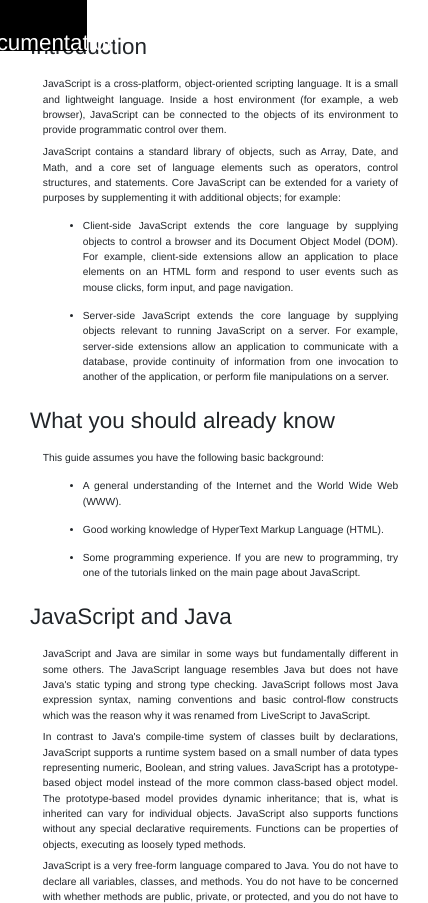
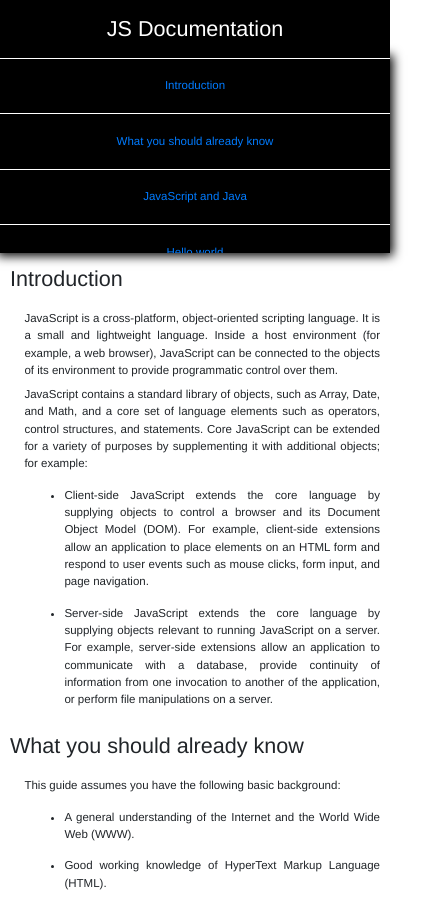
Before and after one commit to guro1992/FCC-technical-documentation-page, a website: page index.html in a window 390 px wide. Shown: the top 903 px of the page, 428 px wide, since content can reach past the window. Drawn offline with Linux system fonts and the light colour scheme.

Commit message:
project finished

```diff
--- a/assets/scss/abstracts/_mixins.scss
+++ b/assets/scss/abstracts/_mixins.scss
@@ -28,6 +28,10 @@
         @media screen and (min-width: $sm) {
             @content;
         }
+    } @else if $break == 'medium' {
+        @media screen and (min-width: $md) {
+            @content;
+        }
     } @else if $break == 'large' {
         @media screen and (min-width: $lg) {
             @content;
--- a/assets/scss/abstracts/_variables.scss
+++ b/assets/scss/abstracts/_variables.scss
@@ -3,6 +3,6 @@ $path-font: '../fonts';
 
 // breakpoints
 $sm: 576px;
-$md: 768px;
+$md: 825px;
 $lg: 992px;
 $xlg: 1200px;
--- a/assets/scss/base/_base.scss
+++ b/assets/scss/base/_base.scss
@@ -1,14 +1,11 @@
 html {
     @include mq('xsmall'){
-        font-size: 40%;
+        font-size: 45%;
     }
     @include mq('small') {
-        font-size: 45%;
+        font-size: 55%;
     }
     @include mq('medium') {
-        font-size: 55%;
-    }
-    @include mq('large') {
         font-size: 62.5%;
     }
 }
--- a/assets/scss/layouts/_main-doc.scss
+++ b/assets/scss/layouts/_main-doc.scss
@@ -1,11 +1,15 @@
 #main-doc {
-    grid-area: 1/2/1/3;
-    padding: 30px;
+    margin-top: 30vh;
+    padding: 10px;
     text-align: justify;
+    @include mq('medium') {
+        grid-area: 1/2/1/3;
+        margin-top: 0;
+    }
 }
 
 header {
-    font-size: 3.5rem;
+    font-size: 3rem;
 }
 
 #main-doc article {
--- a/assets/scss/layouts/_navbar.scss
+++ b/assets/scss/layouts/_navbar.scss
@@ -1,14 +1,21 @@
 .wrapper {
-    display: grid;
-    grid-template-columns: 2fr 7fr;
+    @include mq('medium') {
+        display: grid;
+        grid-template-columns: 2fr 7fr;
+    }
 }
 
+.container-in-nav {
+    grid-area: 1/1/1/2;
+}
 #navbar {
-    grid-area: 1/1/1/2;
-    position: relative;
+    position: fixed;
+    top: 8rem;
+    right: 0;
+    bottom: 0;
+    left: 0;
     background-color: #000;
-    height: 100vh;
-    overflow: scroll;
+    width: calc(100%/9 *2);
 }
 
 #navbar header {
@@ -23,15 +30,47 @@
     align-items: center;
     color: #fff;
     z-index: 1000;
+    text-align: center;
+    @include mq('medium') {
+        font-size: 2.5rem;
+    }
+    @include mq('large') {
+        font-size: 3rem;
+    }
+}
+
+#navbar ul {
+    position: absolute;
+    top: 0;
+    right: 0;
+    bottom: 0;
+    left: 0;
+    margin-bottom: 0;
+    padding: 0;
+    overflow: scroll;
+    overflow-x: hidden;
 }
 
 #navbar ul li {
     list-style-type: none;
-    padding: 10px;
+    padding: 15px;
     border-top: 1px solid #fff;
 }
 
-#navbar ul {
-    padding: 0;
-    margin-top: 8rem;
+@media screen and (max-width: 824px) {
+    .wrapper {
+        grid-template-columns: 1fr;
+    }
+
+    #navbar {
+        bottom: 70%;
+        width: 100%;
+        text-align: center;
+        // padding-bottom: 10px;
+        box-shadow: 0 0 10px 3px rgba(0, 0, 0, 1);
+    }
+
+    #navbar header {
+        width: 100%;
+    }
 }
--- a/index.html
+++ b/index.html
@@ -19,23 +19,25 @@
 <body>
     <div class="wrapper">
         <nav id="navbar">
+            <div class="container-in-nav">
             <header>JS Documentation</header>
             <ul>
-                <li><a href="" class="nav-link">Introduction</a></li>
-                <li><a href="" class="nav-link">What you should already know</a></li>
-                <li><a href="" class="nav-link">JavaScript and Java</a></li>
-                <li><a href="" class="nav-link">Hello world</a></li>
-                <li><a href="" class="nav-link">Variables</a></li>
-                <li><a href="" class="nav-link">Declaring variables</a></li>
-                <li><a href="" class="nav-link">Variable scope</a></li>
-                <li><a href="" class="nav-link">Global variables</a></li>
-                <li><a href="" class="nav-link">Constants</a></li>
-                <li><a href="" class="nav-link">Data types</a></li>
-                <li><a href="" class="nav-link">if...else statement</a></li>
-                <li><a href="" class="nav-link">while statement</a></li>
-                <li><a href="" class="nav-link">Function declarations</a></li>
-                <li><a href="" class="nav-link">Reference</a></li>
+                <li><a href="#Introduction" class="nav-link">Introduction</a></li>
+                <li><a href="#What-you-should-already-know" class="nav-link">What you should already know</a></li>
+                <li><a href="#JavaScript-and-Java" class="nav-link">JavaScript and Java</a></li>
+                <li><a href="#Hello-world" class="nav-link">Hello world</a></li>
+                <li><a href="#Variables" class="nav-link">Variables</a></li>
+                <li><a href="#Declaring-variables" class="nav-link">Declaring variables</a></li>
+                <li><a href="#Variable-scope" class="nav-link">Variable scope</a></li>
+                <li><a href="#Global-variables" class="nav-link">Global variables</a></li>
+                <li><a href="#Constants" class="nav-link">Constants</a></li>
+                <li><a href="#Data-types" class="nav-link">Data types</a></li>
+                <li><a href="#if-else-statement" class="nav-link">if...else statement</a></li>
+                <li><a href="#while-statement" class="nav-link">while statement</a></li>
+                <li><a href="#Function-declarations" class="nav-link">Function declarations</a></li>
+                <li><a href="#Reference" class="nav-link">Reference</a></li>
             </ul>
+            </div>
         </nav>
 
         <main id="main-doc">
@@ -62,7 +64,7 @@
                     </ul>
                 </article>
             </section>
-            <section class="main-section" id="What you should already know">
+            <section class="main-section" id="What-you-should-already-know">
                 <header>What you should already know</header>
                 <article>
                     <p>This guide assumes you have the following basic background:
@@ -80,7 +82,7 @@
                     </ul>
                 </article>
             </section>
-            <section class="main-section" id="JavaScript and Java">
+            <section class="main-section" id="JavaScript-and-Java">
                 <header>JavaScript and Java</header>
                 <article>
                     <p>JavaScript and Java are similar in some ways but fundamentally different in some others. The JavaScript language resembles Java but does not have Java's
@@ -98,7 +100,7 @@
                     </p>
                 </article>
             </section>
-            <section class="main-section" id="Hello world">
+            <section class="main-section" id="Hello-world">
                 <header>Hello world</header>
                 <article>
                     <p>To get started with writing JavaScript, open the Scratchpad and write your first "Hello world" JavaScript code:
@@ -121,7 +123,7 @@
                     </p>
                 </article>
             </section>
-            <section class="main-section" id="Declaring variables">
+            <section class="main-section" id="Declaring-variables">
                 <header>Declaring variables</header>
                 <article>
                     <p>You can declare a variable in three ways:</p>
@@ -136,7 +138,7 @@
                     <p>This syntax can be used to declare a block scope local variable. See Variable scope below.</p>
                 </article>
             </section>
-            <section class="main-section" id="Variable scope">
+            <section class="main-section" id="Variable-scope">
                 <header>Variable scope</header>
                 <article>
                     <P>When you declare a variable outside of any function, it is called a global variable, because it is available to any other code in the current document.
@@ -151,7 +153,7 @@
                     <code>if (true) { let y = 5; } console.log(y); // ReferenceError: y is not <br>defined</code>
                 </article>
             </section>
-            <section class="main-section" id="Global variables">
+            <section class="main-section" id="Global-variables">
                 <header>Global variables</header>
                 <article>
                     <p>Global variables are in fact properties of the global object. In web pages the global object is window, so you can set and access global variables
@@ -185,7 +187,7 @@
                     <code>const MY_OBJECT = {"key": "value"}; MY_OBJECT.key = "otherValue";</code>
                 </article>
             </section>
-            <section class="main-section" id="Data types">
+            <section class="main-section" id="Data-types">
                 <header>Data types</header>
                 <article>
                     <p>The latest ECMAScript standard defines seven data types:</p>
@@ -207,7 +209,7 @@
                     </p>
                 </article>
             </section>
-            <section class="main-section" id="">
+            <section class="main-section" id="if-else-statement">
                 <header>if...else statement</header>
                 <article>
                     <p>Use the if statement to execute a statement if a logical condition is true. Use the optional else clause to execute a statement if the condition is
@@ -238,7 +240,7 @@ statement_4_runs_if_condition_is_false; }</code></pre>
                     <code>if ((x = y)) { /* statements here */ }</code>
                 </article>
             </section>
-            <section class="main-section" id="">
+            <section class="main-section" id="while-statement">
                 <header>while statement</header>
                 <article>
                     <p>A while statement executes its statements as long as a specified condition evaluates to true. A while statement looks as follows:
@@ -262,7 +264,7 @@ statement_4_runs_if_condition_is_false; }</code></pre>
                     <p>After completing the third pass, the condition n < 3 is no longer true, so the loop terminates.</p>
                 </article>
             </section>
-            <section class="main-section" id="">
+            <section class="main-section" id="Function-declarations">
                 <header>Function declarations</header>
                 <article>
                     <p>A function definition (also called a function declaration, or function statement) consists of the function keyword, followed by:</p>
@@ -282,7 +284,7 @@ statement_4_runs_if_condition_is_false; }</code></pre>
                     </p>
                 </article>
             </section>
-            <section class="main-section" id="">
+            <section class="main-section" id="Reference">
                 <header>Reference</header>
                 <ul>
                     <li>All the documentation in this page is taken from <a href=""> MDN</a></li>
```
Also changed, not shown: assets/css/main.css.
